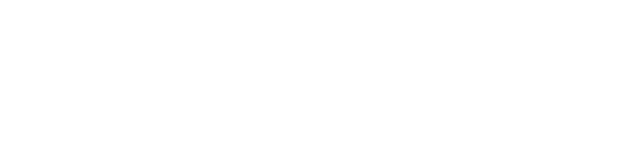
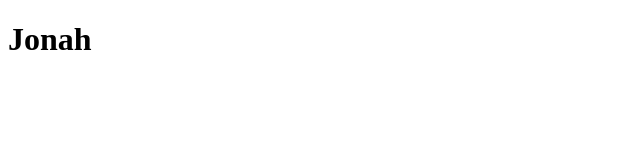
Before and after one commit to KayronTheDragon/GitHub_Demo, a plain HTML site: page index.html in a window 1280 px wide. Shown: the whole page, without its empty margins (0-640 px from the left). Drawn offline with Linux system fonts and the light colour scheme.

Commit message:
updated index.html

```diff
--- a/index.html
+++ b/index.html
@@ -7,6 +7,6 @@
     <title>Document</title>
 </head>
 <body>
-
+    <h1>Jonah</h1>
 </body>
 </html>
```
